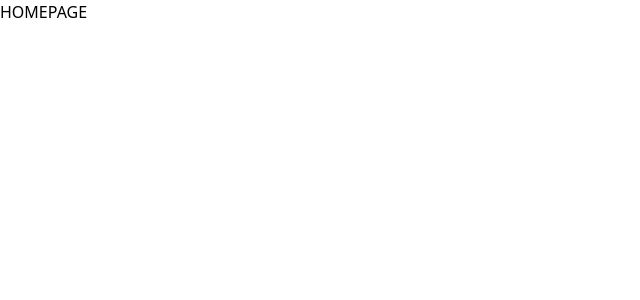
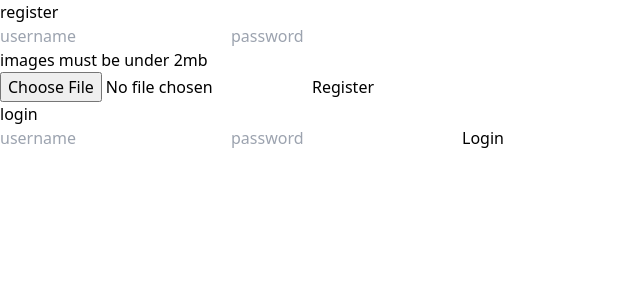
Before and after one commit to NureddinFarzaliyev/techquiz, a React (Vite) app in the folder client/: page / in a window 1280 px wide. Shown: the top 300 px of the page, without its empty margins (0-640 px from the left). Built offline with nearby package versions, Linux system fonts and the light colour scheme.

Commit message:
auth system

```diff
--- a/client/src/App.jsx
+++ b/client/src/App.jsx
@@ -2,18 +2,15 @@ import React from 'react';
 import { BrowserRouter, Route, Routes } from 'react-router-dom';
 import Home from './components/home/Home';
 import QuizPage from './components/quizpage/QuizPage';
-import QuizzesContainer from './components/quizzes/QuizzesContainer';
+// import QuizzesContainer from './components/quizzes/QuizzesContainer';
 
 function App() {
 
   return (
     <BrowserRouter>
       <Routes>
-        <Route exact path="/" element={<Home />} >
-          {/* <Route index element={<Home />} /> */}
-        </Route>
+        <Route exact path="/" element={<Home />} ></Route>
         <Route path="/quiz/:name/:difficulty" element={<QuizPage/>} />
-        <Route path="/quiz" element={<QuizzesContainer/>} />
       </Routes>
     </BrowserRouter>
   )
--- a/client/src/components/Container.jsx
+++ b/client/src/components/Container.jsx
@@ -1,10 +1,11 @@
 import React from 'react';
 import QuizzesContainer from './quizzes/QuizzesContainer.jsx'
+import Header from './Header.jsx';
 
 function Container() {
   return (
     <>
-        <div>Container</div>
+        <Header />
         <QuizzesContainer />
     </>
   )
--- /dev/null
+++ b/client/src/components/Header.jsx
@@ -0,0 +1,50 @@
+import React, { useEffect, useState } from 'react'
+
+function Header() {
+
+    const [userData, setUserData] = useState('')
+
+    const handleLogOut = () => {
+        console.log('Logged out')
+        localStorage.removeItem("userId")
+        location.reload()
+    }
+
+    const fetchUserData = () => {
+        const userId = localStorage.getItem('userId')
+        if(userId){
+            try{
+                fetch(`${import.meta.env.VITE_BASE_URL}/user/${userId}`)
+                .then(response => response.json())
+                .then(data => setUserData(data))
+            }catch(error){
+                console.log(error)
+            }
+        }
+    }
+
+
+    useEffect(() => {
+        fetchUserData();
+        console.log(userData.profilePicture)
+    }, [])
+
+
+    return (
+        <div>
+            <h1 className='text-red-700 text-3xl'>TechQuiz</h1>
+
+
+            <div>
+                <h1 className='text-2xl font-bold'>{userData.username}</h1>
+                <p className='text-xl font-semibold'>{userData.points}pts</p>
+            </div>
+
+            <div>
+                <button onClick={() => {handleLogOut()}}>Log out</button>
+            </div>
+        </div>
+    )
+}
+
+export default Header
--- /dev/null
+++ b/client/src/components/home/Auth.jsx
@@ -0,0 +1,111 @@
+import React, { useState } from 'react'
+import { useSubmit } from 'react-router-dom';
+
+
+function Login() {
+    const [loginUsername, setLoginUsername] = useState('');
+    const [loginPassword, setLoginPassword] = useState('');
+    const [loginStatus, setLoginStatus] = useState('')
+    const [registerUsername, setRegisterUsername] = useState('');
+    const [registerPassword, setRegisterPassword] = useState('');
+    const [profilePicture, setProfilePicture] = useState()
+    const [registerStatus, setRegisterStatus] = useState()
+
+    const registerUser = (username, password, profilePicture) => {
+
+        if(username && password){
+            const formData = new FormData()
+
+            formData.append("username", username)
+            formData.append("password", password)
+            formData.append("points", 0)
+            formData.append("profilePicture", profilePicture)
+
+            try{
+                fetch(`${import.meta.env.VITE_BASE_URL}/user/new`, {
+                    method: "POST",
+                    body: formData
+                }).then(response => response.json()).then(data => {
+                    if(typeof data == 'object'){
+                        setRegisterStatus('Registered Successfully. Please Login.')
+                    }else{
+                        setRegisterStatus(data)
+                    }
+                })
+            }catch(error) {
+                console.log(error)
+            }
+        }else{
+            setRegisterStatus('Please fill all the blanks')
+        }
+
+
+    }
+
+    const handleImageUpload = (e) => {
+        if(e.target.files[0].size > 2097152){
+            alert('file is too big')
+            e.target.value = ''
+        }else{
+            console.log('image uploaded')
+            setProfilePicture(e.target.files[0])
+        }
+    }
+
+    const loginUser = (username, password) => {
+        try{
+            fetch(`${import.meta.env.VITE_BASE_URL}/user/login`, {
+                method: "POST",
+                body: JSON.stringify({
+                    "username": username,
+                    "password": password
+                }),
+                headers: {
+                    "Content-type": "application/json; charset=UTF-8"
+                }
+            }).then(response => response.json()).then(data => handleAfterLogin(data))
+
+        }catch(error){
+            console.log(error)
+        }
+    }
+
+    const handleAfterLogin = (res) => {
+        if(res == "unauthorized"){
+            console.log("WRONG PASSWORD")
+            setLoginStatus('Password is wrong')
+        }else if(res == "nouser"){
+            console.log("WRONG USERNAME")
+            setLoginStatus('There is no account with this username')
+        }else{
+            console.log(`Successful login: ${res}`)
+            localStorage.setItem("userId", res)
+            console.log(`Local storage item: ${localStorage.getItem("userId")}`)
+            setLoginStatus('')
+            location.reload()
+        }
+    }
+
+    return (
+        <div>
+            <div>
+                <h1>register</h1>
+                <input type="text" placeholder='username' onChange={(e) => { setRegisterUsername(e.target.value) }} />
+                <input type="text" placeholder='password' onChange={(e) => { setRegisterPassword(e.target.value) }} />
+                <p>images must be under 2mb</p>
+                <input type="file" accept="image/*" onChange={(e) => { handleImageUpload(e) }} />
+                <button onClick={() => {registerUser( registerUsername, registerPassword, profilePicture )}}>Register</button>
+                <p>{registerStatus}</p>
+            </div>
+            <div>
+                <h1>login</h1>
+                <input type="text" placeholder='username' onChange={(e) => { setLoginUsername(e.target.value) }} />
+                <input type="text" placeholder='password' onChange={(e) => { setLoginPassword(e.target.value) }} />
+                <button onClick={() => {loginUser(loginUsername, loginPassword)}}>Login</button>
+                <p>{loginStatus}</p>
+            </div>
+        </div>
+    )
+}
+
+export default Login
--- a/client/src/components/home/Home.jsx
+++ b/client/src/components/home/Home.jsx
@@ -1,11 +1,18 @@
 import React from 'react'
+import Container from '../Container'
+import Auth from './Auth'
 
 function Home() {
-  return (
-    <>
-        HOMEPAGE
-    </>
-  )
+
+  const isLoggedIn = localStorage.getItem("userId")
+  console.log(isLoggedIn)
+
+  if(isLoggedIn == null){
+    return (<Auth/>)
+  }else{
+    return(<Container />)
+  }
+
 }
 
 export default Home
--- /dev/null
+++ b/client/src/components/quizpage/QuizHeader.jsx
@@ -0,0 +1,32 @@
+import React, { useEffect, useState } from 'react'
+
+function QuizHeader() {
+
+    const [userData, setUserData] = useState('');
+
+    const fetchUserData = () => {
+        const userId = localStorage.getItem('userId')
+        if(userId){
+            try{
+                fetch(`${import.meta.env.VITE_BASE_URL}/user/${userId}`)
+                .then(response => response.json())
+                .then(data => setUserData(data))
+            }catch(error){
+                console.log(error)
+            }
+        }
+    }
+
+    useEffect(() => {
+        fetchUserData();
+    }, [])
+
+    return (
+        <div>
+            <h1>{userData.username}</h1>
+            <p>{userData.points}</p>
+        </div>
+    )
+}
+
+export default QuizHeader
--- a/client/src/components/quizpage/QuizPage.jsx
+++ b/client/src/components/quizpage/QuizPage.jsx
@@ -1,12 +1,12 @@
 import React, { useEffect, useState } from 'react'
 import { useParams } from 'react-router-dom'
 import QuizContainer from './QuizContainer';
+import QuizHeader from './QuizHeader';
 
 function QuizPage({}) {
     const API_KEY = import.meta.env.VITE_QUIZ_API_KEY
     const [data, setData] = useState(null);
     const {name, difficulty} = useParams();
-
 
     useEffect(() => {
 
@@ -44,11 +44,15 @@ function QuizPage({}) {
 
     return (
         <>
+        <QuizHeader />
+
+        <div>
             <div>{name}</div>
             <div>{difficulty}</div>
+        </div>
 
 
-            <QuizContainer data={data} difficulty={difficulty}/>
+        <QuizContainer data={data} difficulty={difficulty}/>
 
         </>
     )
```
